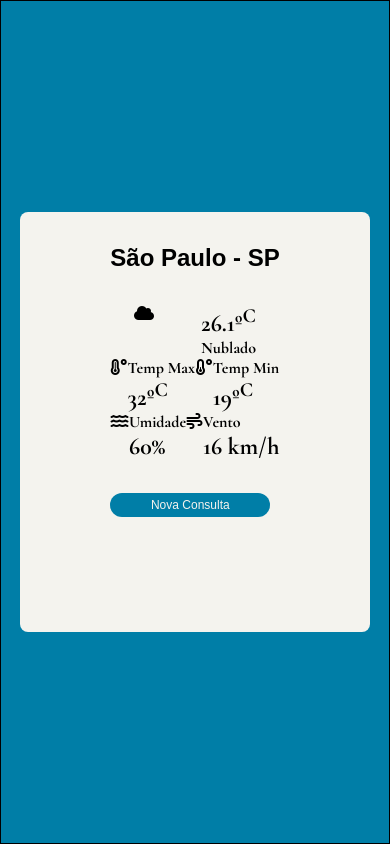
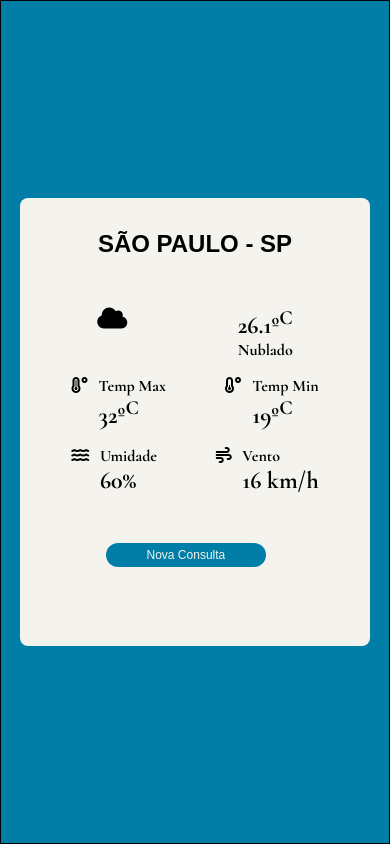
Before and after one commit to Paulo19961944/Weather-App, a website: page result.html in a window 390 px wide. Drawn offline with Linux system fonts and the light colour scheme; a web font is replaced by a local one.

Commit message:
style: Finish Mobile First

```diff
--- a/result.html
+++ b/result.html
@@ -12,7 +12,7 @@
 <body>
     <main class="result-main-container">
         <section class="result-container">
-            <h1 class="main-title">São Paulo - SP</h1>
+            <h1 class="main-title">SÃO PAULO - SP</h1>
             <article class="weather-container">
                 <section class="icon">
                     <i class="fa-solid fa-cloud"></i>
--- a/src/styles/main.css
+++ b/src/styles/main.css
@@ -33,7 +33,7 @@ main section .title{
 }
 
 main section .main-title{
-    margin: 32px 0;
+    margin: 32px 32px 48px;
     font-family: 'Arsenal', sans-serif;
     font-size: 1.5rem;
 }
@@ -85,16 +85,26 @@ form label{
     border-radius: 8px;
     background-color: #F4F3EE;
     width: 90%;
-    height: 420px;
+    height: 448px;
 }
 
 .weather-container{
     display: flex;
     justify-content: space-around;
+    margin-bottom: 16px;
+}
+
+.temp-max,.moisture, .fa-cloud{
+    margin-right: 48px;
 }
 
 #btnReturn{
+    margin-left: 40px;
     width: 160px;
+}
+
+.fa-cloud{
+    font-size: 1.5em;
 }
 
 #btnReturn:hover{
```
